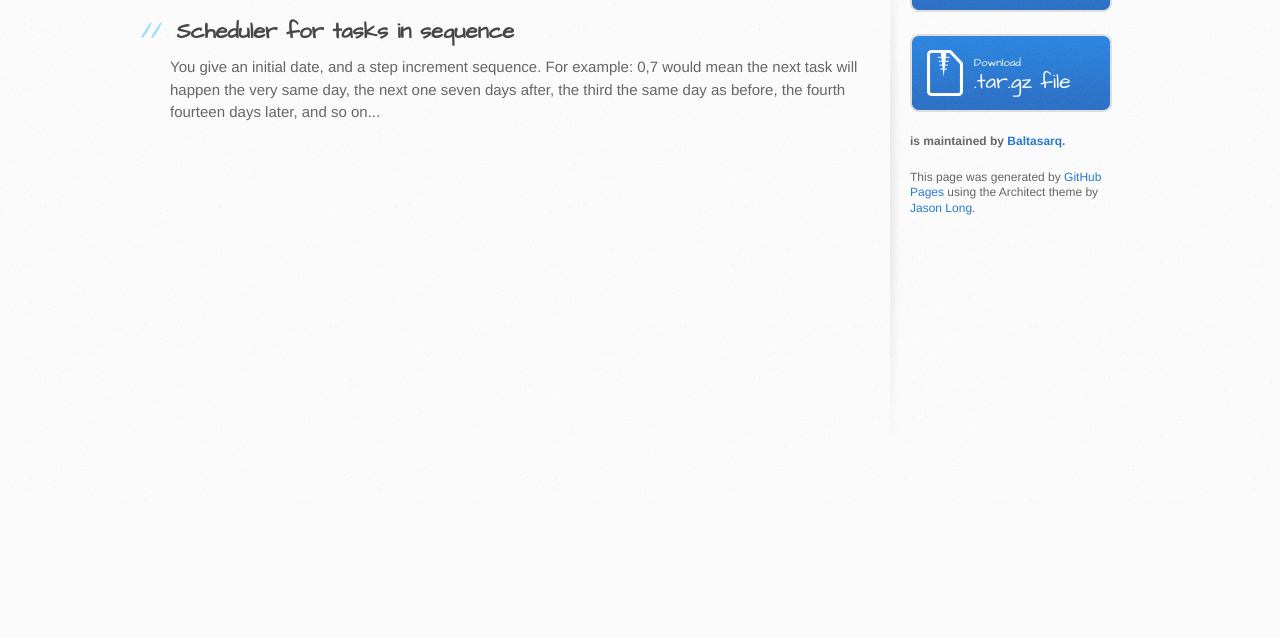
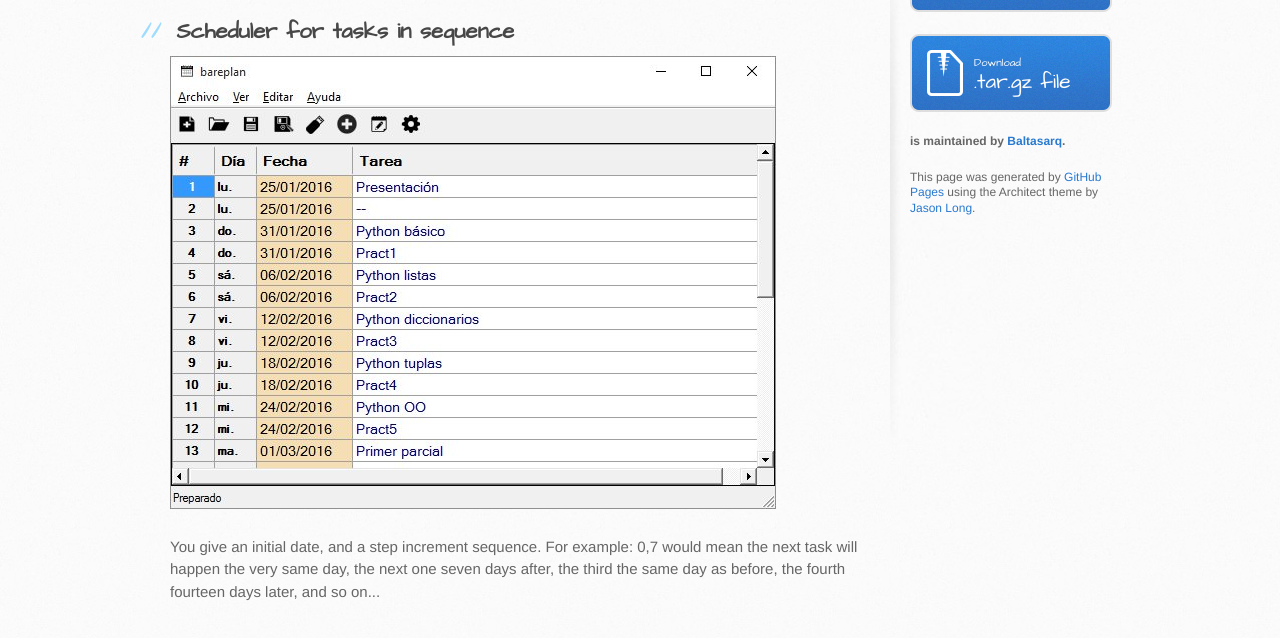
Before and after one commit to Baltasarq/bareplan, a plain HTML site: page index.html in a window 1280 px wide. Shown: the part 298-936 px from the top of the page. Before the commit the page ends 800 px from the top, so only its background shows below. Drawn offline with Linux system fonts and the light colour scheme.

Commit message:
Update index.html
Added image

```diff
--- a/index.html
+++ b/index.html
@@ -33,7 +33,9 @@
 
 <h2>
 <a id="scheduler-for-tasks-in-sequence" class="anchor" href="#scheduler-for-tasks-in-sequence" aria-hidden="true"><span class="octicon octicon-link"></span></a>Scheduler for tasks in sequence</h2>
-
+<p>
+  <img src="images/bareplan.jpg" title="Bareplan" alt="Bareplan" />
+</p>
 <p>You give an initial date, and a step increment sequence. For example: 0,7 would mean the next task will happen the very same day, the next one seven days after, the third the same day as before, the fourth fourteen days later, and so on...</p>
         </section>
 
```
